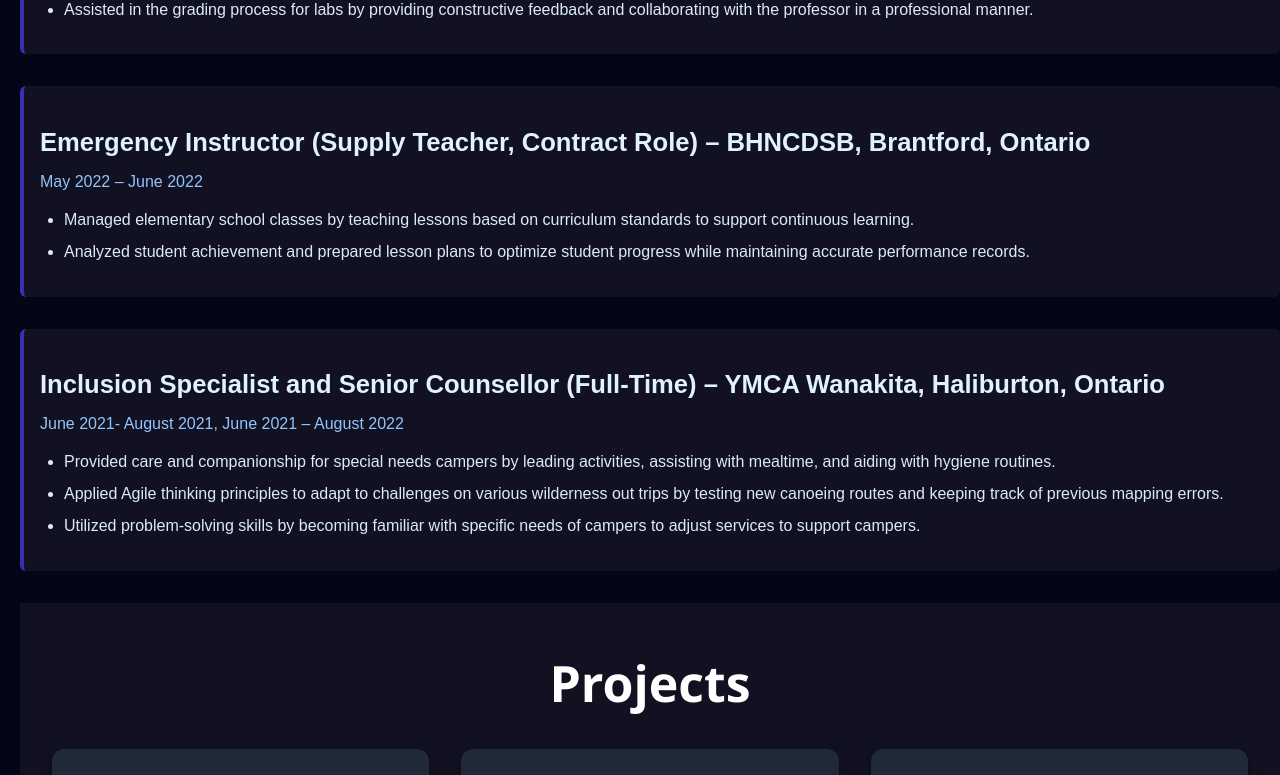
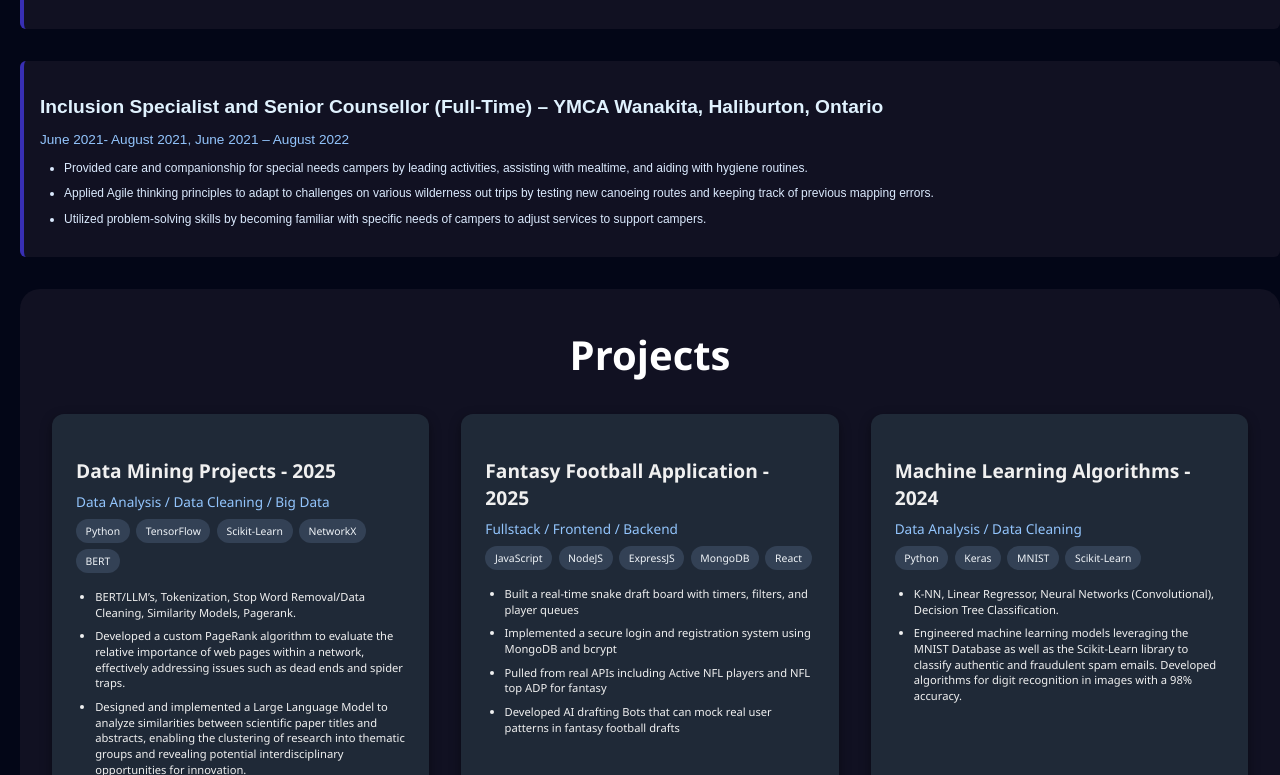
Before and after one commit to CLilbourne/my-react-site, a React (Vite) app in the folder FantasyFootball/: page /AboutMe in a window 1280 px wide. Shown: the part 1425-2200 px from the top of the page. Built offline with nearby package versions, Linux system fonts and the light colour scheme.

Commit message:
commit small changes

```diff
--- a/FantasyFootball/src/AboutMe/AboutMe.jsx
+++ b/FantasyFootball/src/AboutMe/AboutMe.jsx
@@ -11,7 +11,7 @@ import grad from  "../assets/AboutMeIMGS/Grad1.png"
 function AboutMe() {
 
   return (
-    <div style={{ marginTop: 90, marginLeft: 20}}>
+    <div style={{ marginTop: 100, marginLeft: 20}}>
       <section className="about" id="about">
       <div className="about-container">
       <div className="about-content">
@@ -42,7 +42,7 @@ function AboutMe() {
 </div>
     </section>
       <section className="px-4 py-12 max-w-4xl mx-auto">
-      <h2 style={{fontSize: 50, textAlign: 'center', userSelect: 'none'}}>Work Experience</h2>
+      <h2 style={{fontSize: 40, textAlign: 'center', userSelect: 'none'}}>Work Experience</h2>
 
       <WorkExperienceItem
         title="Data Analyst (Full-Time)"
@@ -103,9 +103,9 @@ function AboutMe() {
       />
     </section>
     <Projects/>
-    <h2 style={{fontSize: 50, textAlign: 'center',userSelect: 'none'}}>Skills</h2>
+    <h2 style={{fontSize: 40, textAlign: 'center',userSelect: 'none'}}>Skills</h2>
     <Skills/>
-    <h2 style={{fontSize: 50, textAlign: 'center',userSelect: 'none'}}>Hobbies</h2>
+    <h2 style={{fontSize: 40, textAlign: 'center',userSelect: 'none'}}>Hobbies</h2>
         <div style={{ height: '600px', position: 'relative' }}>
         <CircularGallery bend={0} textColor="#ffffff" borderRadius={0.05} />
         </div>
--- a/FantasyFootball/src/AboutMe/Projects.css
+++ b/FantasyFootball/src/AboutMe/Projects.css
@@ -7,10 +7,11 @@
   color: #f0f0f0;
   background-color: #111122;
   user-select: none;
+  border-radius: 20px;
 }
 
 .section-title {
-  font-size: 50px;
+  font-size: 40px;
   font-weight: bold;
   text-align: center;
   margin-bottom: 2rem;
@@ -37,13 +38,13 @@
 }
 
 .project-card h3 {
-  font-size: 1.5rem;
+  font-size: 1.2rem;
   margin-bottom: 0.5rem;
 }
 
 .project-category {
   display: block;
-  font-size: 1rem;
+  font-size: .85rem;
   color: #93c5fd;
   margin-bottom: 0.5rem;
 }
@@ -59,7 +60,7 @@
   background-color: #334155;
   padding: 0.3rem 0.6rem;
   border-radius: 9999px;
-  font-size: 0.75rem;
+  font-size: 0.65rem;
   color: #f1f5f9;
 }
 
@@ -71,5 +72,5 @@
 .project-card li {
   margin-bottom: 0.5rem;
   line-height: 1.4;
-  font-size: 0.8rem;
+  font-size: 0.7rem;
 }
--- a/FantasyFootball/src/AboutMe/Skills.css
+++ b/FantasyFootball/src/AboutMe/Skills.css
@@ -14,7 +14,7 @@ user-select: none;
 }
 
 .skill-category h3 {
-  font-size: 1.3rem;
+  font-size: 1.2rem;
   color: #ffffff;
   margin-bottom: 15px;
 }
@@ -32,7 +32,7 @@ user-select: none;
   color: #ffffff;
   padding: 8px 14px;
   border-radius: 20px;
-  font-size: 0.9rem;
+  font-size: 0.8rem;
   font-weight: 500;
   transition: background-color 0.3s ease;
 }
--- a/FantasyFootball/src/AboutMe/WorkExperience.css
+++ b/FantasyFootball/src/AboutMe/WorkExperience.css
@@ -9,7 +9,7 @@
 }
 
 .work-item h3 {
-  font-size: 1.6rem;
+  font-size: 1.2rem;
   font-weight: 600;
   color: #e0f2fe; /* Light blue */
   margin-bottom: 0.3rem;
@@ -17,13 +17,14 @@
 }
 
 .work-item p.date {
-  font-size: 1rem;
+  font-size: .85rem;
   color: #93c5fd; /* Soft blue */
   margin-bottom: 0.5rem;
 }
 
 .work-item ul {
   padding-left: 1.5rem;
+  font-size: .75rem;
   list-style-type: disc;
   line-height: 1.6;
 }
```
